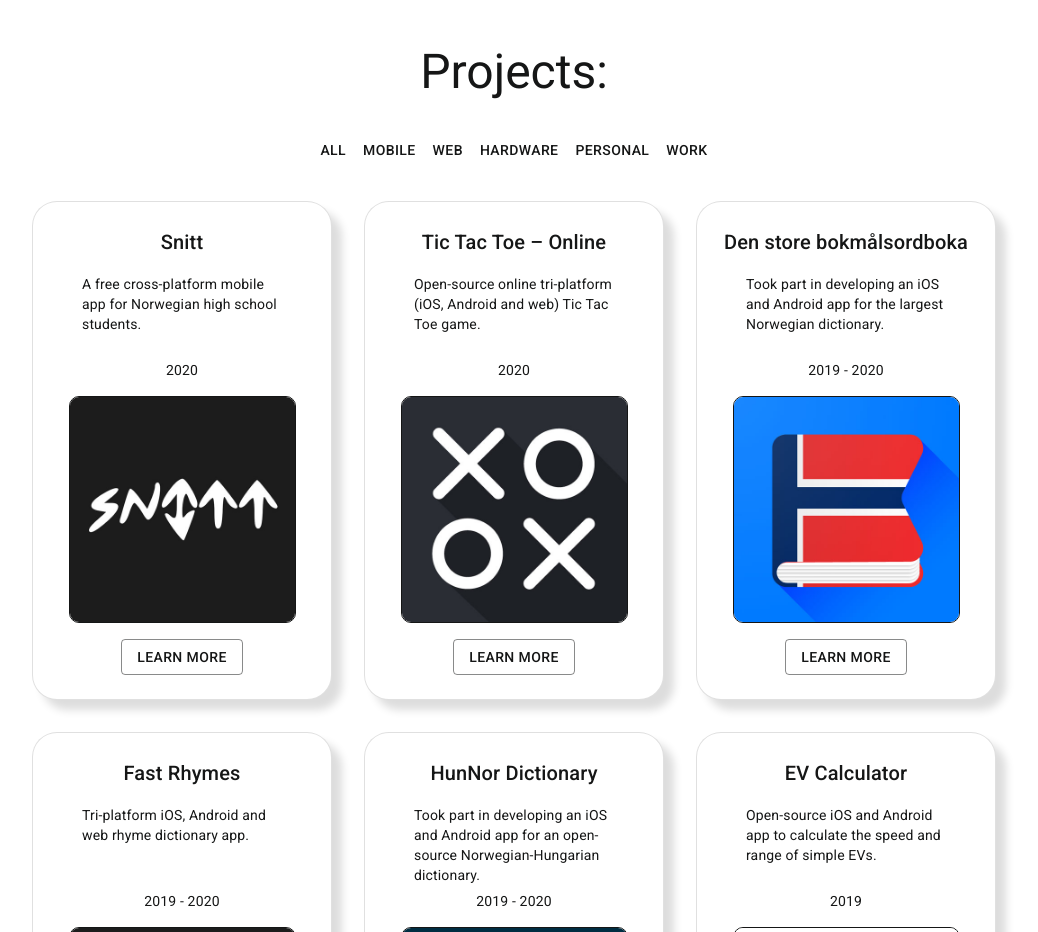
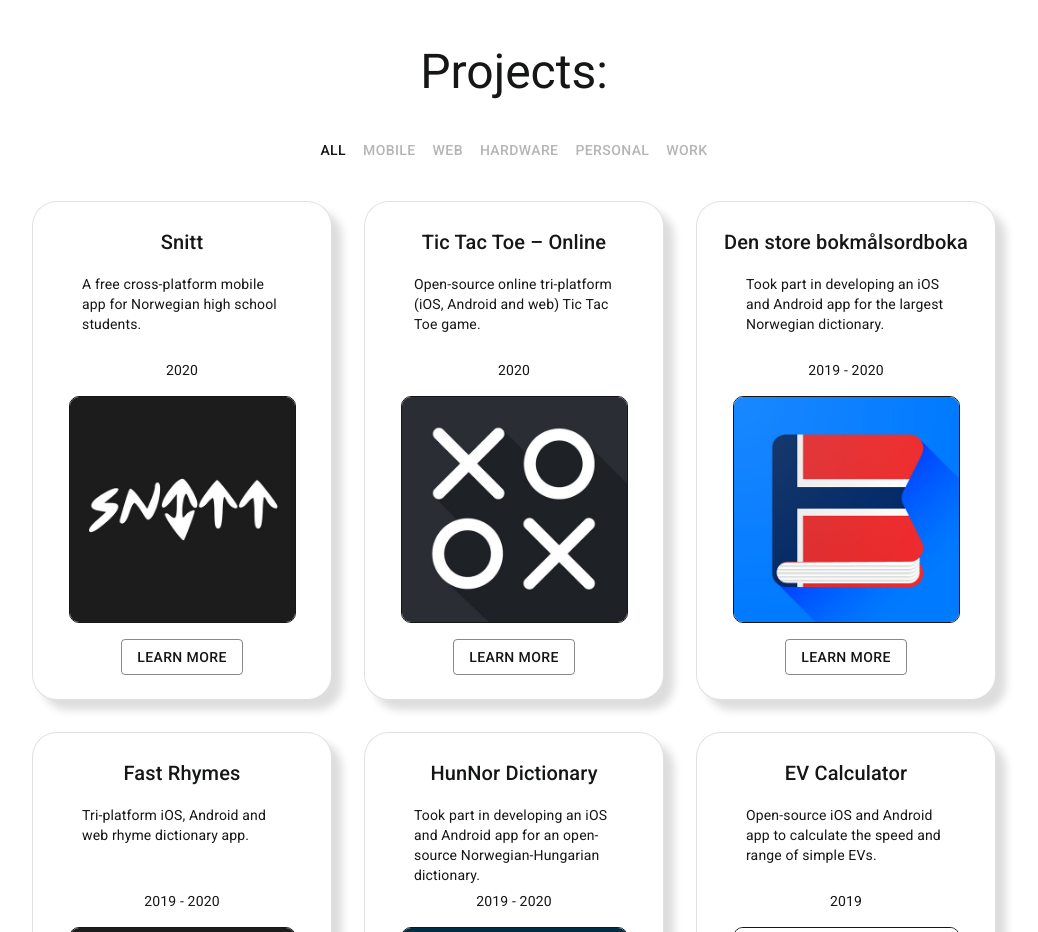
Before and after one commit to andordavoti/personal-website, a React (Create React App) app: page / in a window 1280 px wide. Shown: the part 880-1812 px from the top of the page, without its empty margins (126-1164 px from the left). Built offline with nearby package versions, Linux system fonts and the light colour scheme.

Commit message:
improved styling for light theme

```diff
--- a/src/components/ProjectsGrid.tsx
+++ b/src/components/ProjectsGrid.tsx
@@ -7,6 +7,7 @@ import ButtonGroup from '@material-ui/core/ButtonGroup/ButtonGroup';
 import Button from '@material-ui/core/Button/Button';
 
 import { makeStyles } from '@material-ui/core/styles';
+import { paletteDark } from '../lib/colors';
 import { projects } from '../lib/data';
 import { ProjectCategory } from '../lib/types';
 
@@ -28,7 +29,7 @@ const useStyles = makeStyles((theme) => ({
         color: theme.palette.text.primary,
     },
     inActiveCategory: {
-        color: theme.palette.text.secondary,
+        color: paletteDark.text.secondary,
     },
 }));
 
```
